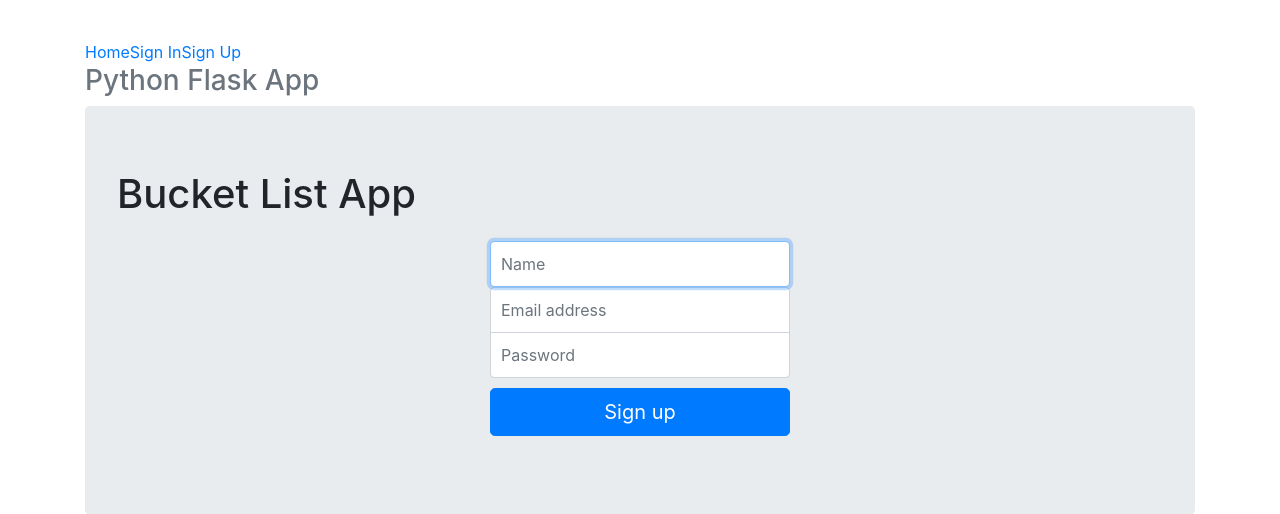
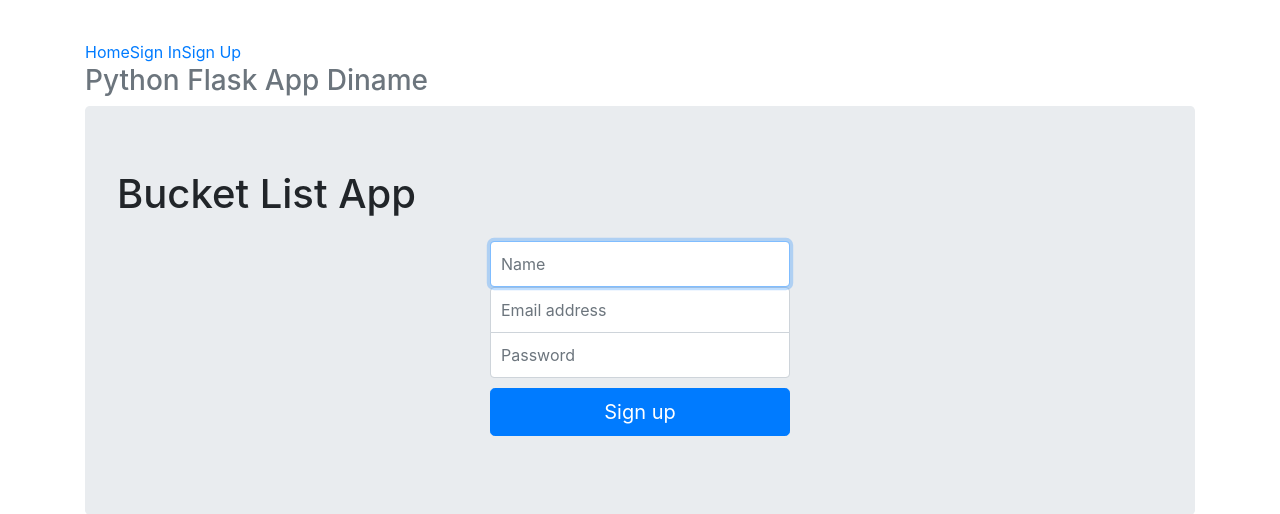
Before and after one commit to ChuckPhilips/flask, a Flask app: page /showSignUp in a window 1280 px wide. Shown: the top 514 px of the page. Run offline with Flask 2, Linux system fonts and the light colour scheme; some libraries are stand-ins or nearby versions.

Commit message:
Testing with template

```diff
--- a/templates/index.html
+++ b/templates/index.html
@@ -2,7 +2,7 @@
 <!DOCTYPE html>
 <html lang="en">
   <head>
-    <title>Python Flask Bucket List App Jenkins</title>
+    <title>Python Flask Bucket Dinamo</title>
 
 
     	<link rel="stylesheet" href="https://stackpath.bootstrapcdn.com/bootstrap/4.3.1/css/bootstrap.min.css" integrity="sha384-ggOyR0iXCbMQv3Xipma34MD+dH/1fQ784/j6cY/iJTQUOhcWr7x9JvoRxT2MZw1T" crossorigin="anonymous">
--- a/templates/signup.html
+++ b/templates/signup.html
@@ -22,7 +22,7 @@
             <li role="presentation" class="active"><a href="#">Sign Up</a></li>
           </ul>
         </nav>
-        <h3 class="text-muted">Python Flask App</h3>
+        <h3 class="text-muted">Python Flask App Diname</h3>
       </div>
 
       <div class="jumbotron">
```
